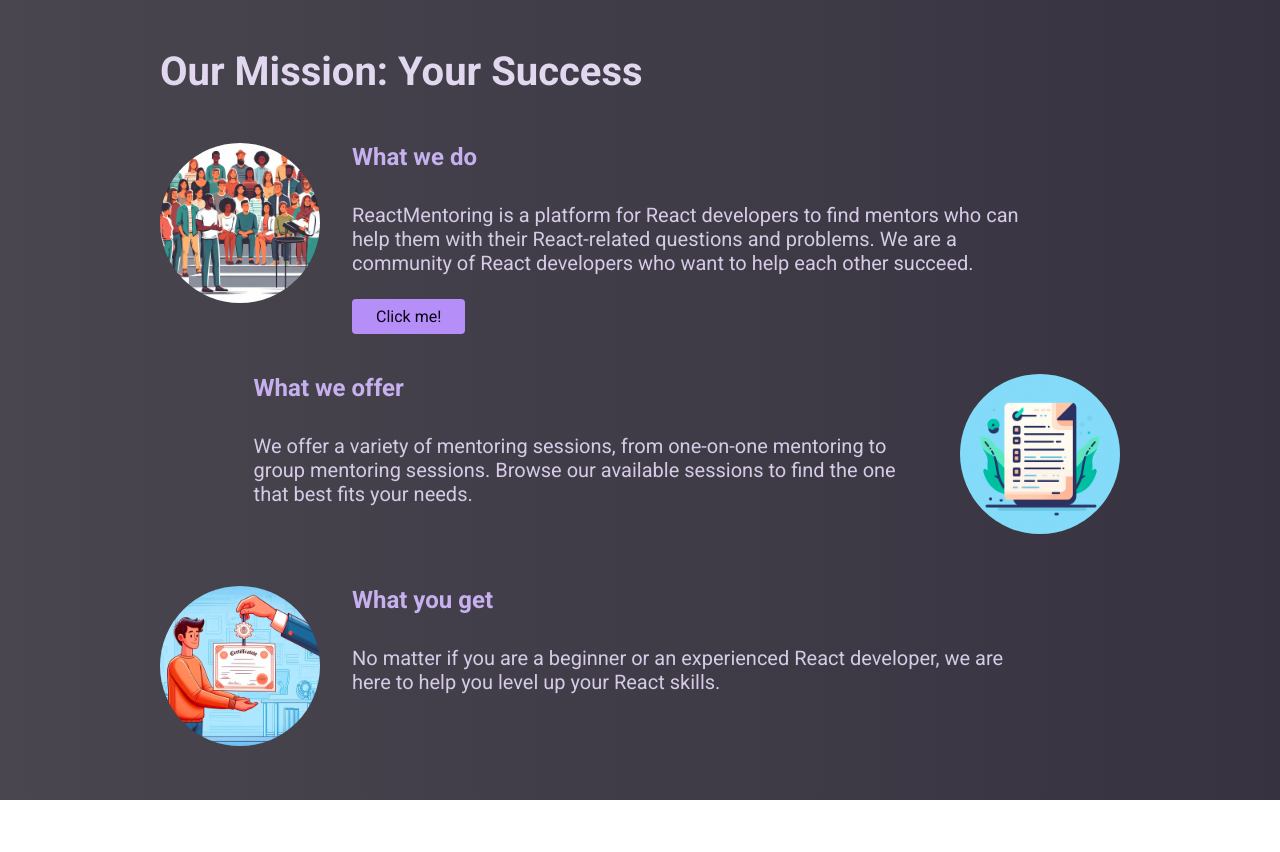
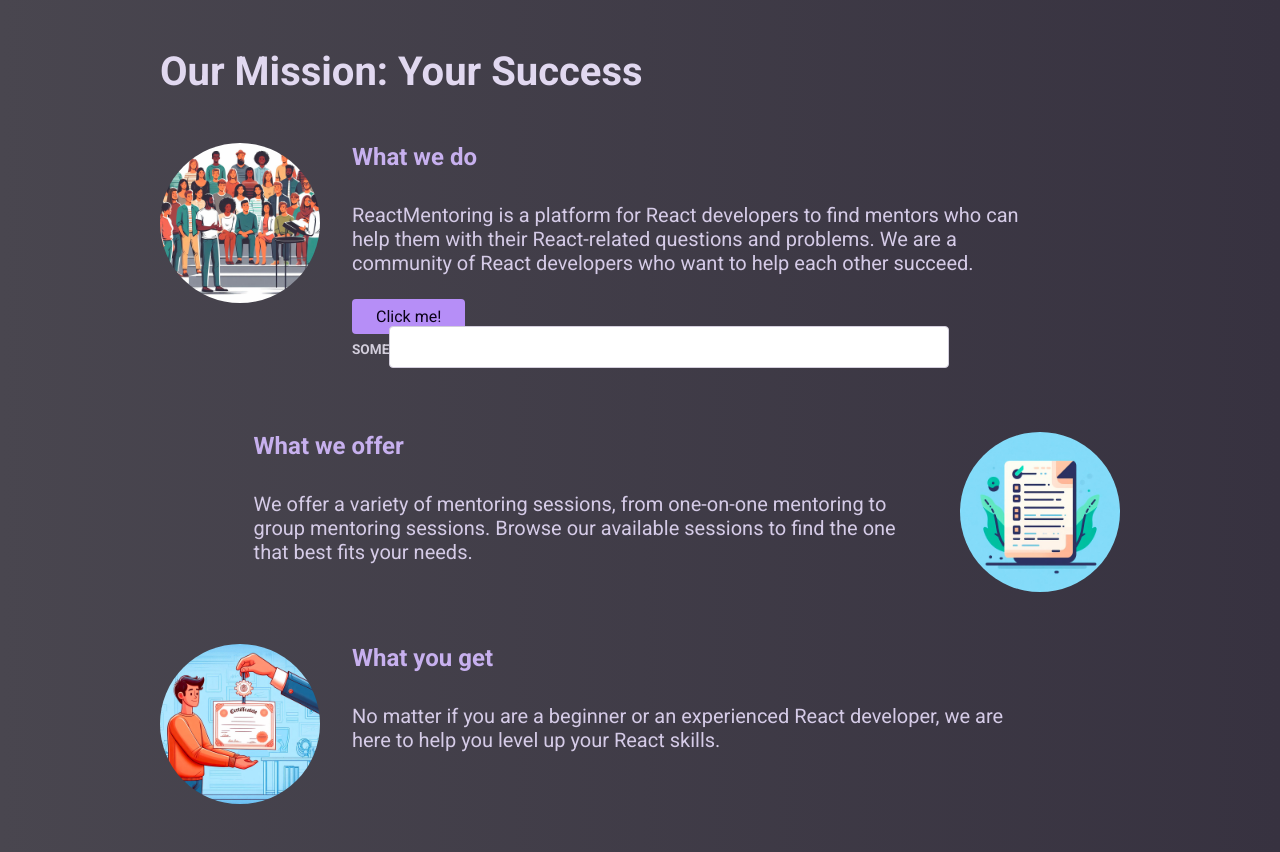
Before and after one commit to ihorvyshniakov/book-session-app, a React (Vite) app: page / in a window 1280 px wide. Before the commit the page ends 800 px from the top, so only its background shows below. Built offline with nearby package versions, Linux system fonts and the light colour scheme.

Commit message:
99. Added UI component <Input>

```diff
--- /dev/null
+++ b/src/components/UI/Input.tsx
@@ -0,0 +1,18 @@
+import { type ComponentPropsWithoutRef } from 'react'
+
+type InputProp = {
+	label: string
+} & ComponentPropsWithoutRef<'input'>
+
+const Input = ({ label, ...otherProps }: InputProp) => {
+	return (
+		<div className='control'>
+			<label>
+				{label}
+				<input {...otherProps} />
+			</label>
+		</div>
+	)
+}
+
+export default Input
--- a/src/pages/Home.tsx
+++ b/src/pages/Home.tsx
@@ -2,6 +2,7 @@
 import listImg from '../assets/list.jpg'
 import certificateImg from '../assets/certificate.jpg'
 import Button from '../components/UI/Button'
+import Input from '../components/UI/Input'
 
 export default function HomePage() {
 	return (
@@ -18,6 +19,7 @@
 						developers who want to help each other succeed.
 					</p>
 					<Button to='boho'>Click me!</Button>
+					<Input id='some' label='some' />
 				</div>
 			</section>
 
```
